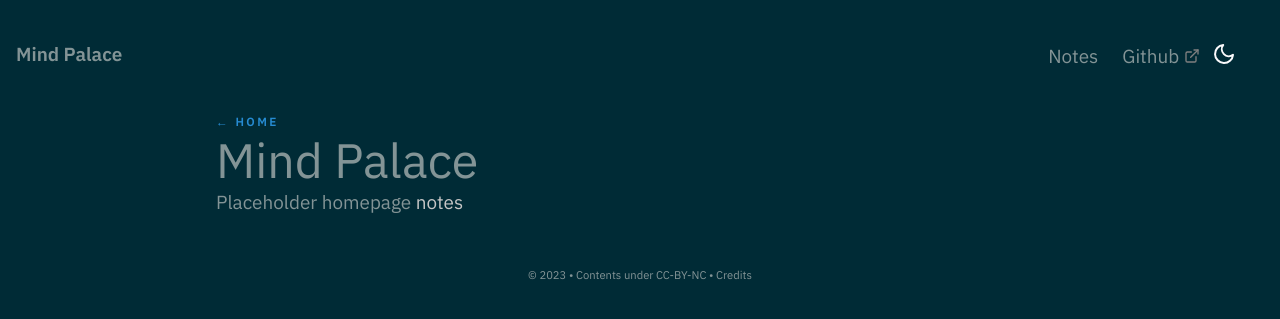
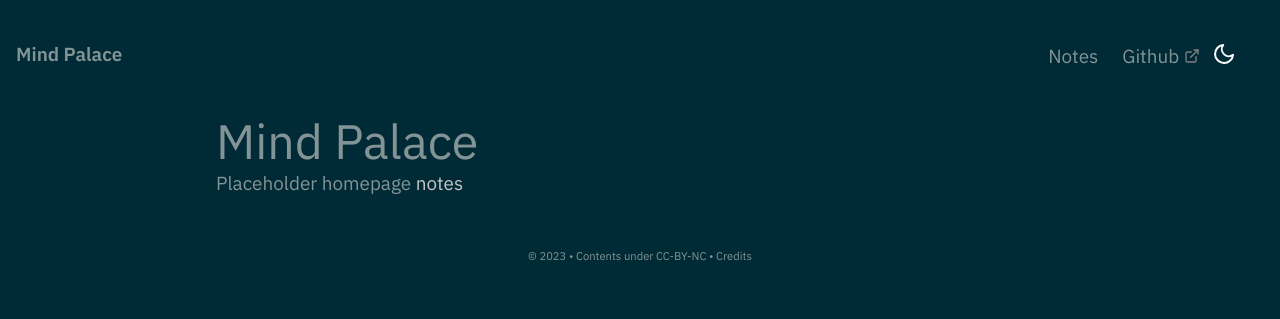
Before and after one commit to stvzhg/stvzhg.github.io, a Jekyll site: the page built from pages/index.md, in a window 1280 px wide. Shown: the top 319 px of the page. Built offline with Jekyll 4.4.1, drawn with Linux system fonts in a browser that asks for light colours.

Commit message:
Remove home button on home page.

```diff
--- a/_layouts/Post.html
+++ b/_layouts/Post.html
@@ -60,9 +60,6 @@
     <link href="{{ site.baseurl }}/assets/css/Util.css" rel="stylesheet" media="all" class="default" />
     <link href="{{ site.baseurl }}/assets/css/vendor/Katex.css" rel="stylesheet" media="all" class="default" />
 
-    <!--[if IE]>
-        <link href="/assets/css/ie-target.css" rel="stylesheet" type="text/css"/>
-    <![endif]-->
     <!--<link href="/assets/css/prism.css" rel="stylesheet" />-->
     <link rel="alternate" type="application/rss+xml" href="{{ site.url }}/feed.xml">
 </head>
@@ -82,7 +79,6 @@
                     {%- else -%}
                             <!--- Show Feed Part -->
                 <div class="column is-6-widescreen  is-8-desktop is-8-tablet is-12-mobile">
-                            <h5 class="meta-title"><a href="/">← Home</a></h5>
                             <div class="jumbo">{{page.title}}</div>
                             {%- include Content.html -%}
                             {%- include Feed.html -%}
```
Also changed, not shown: _includes/Homepage.html (+9 -4 lines), _includes/Footer.html (line endings or trailing spaces).
